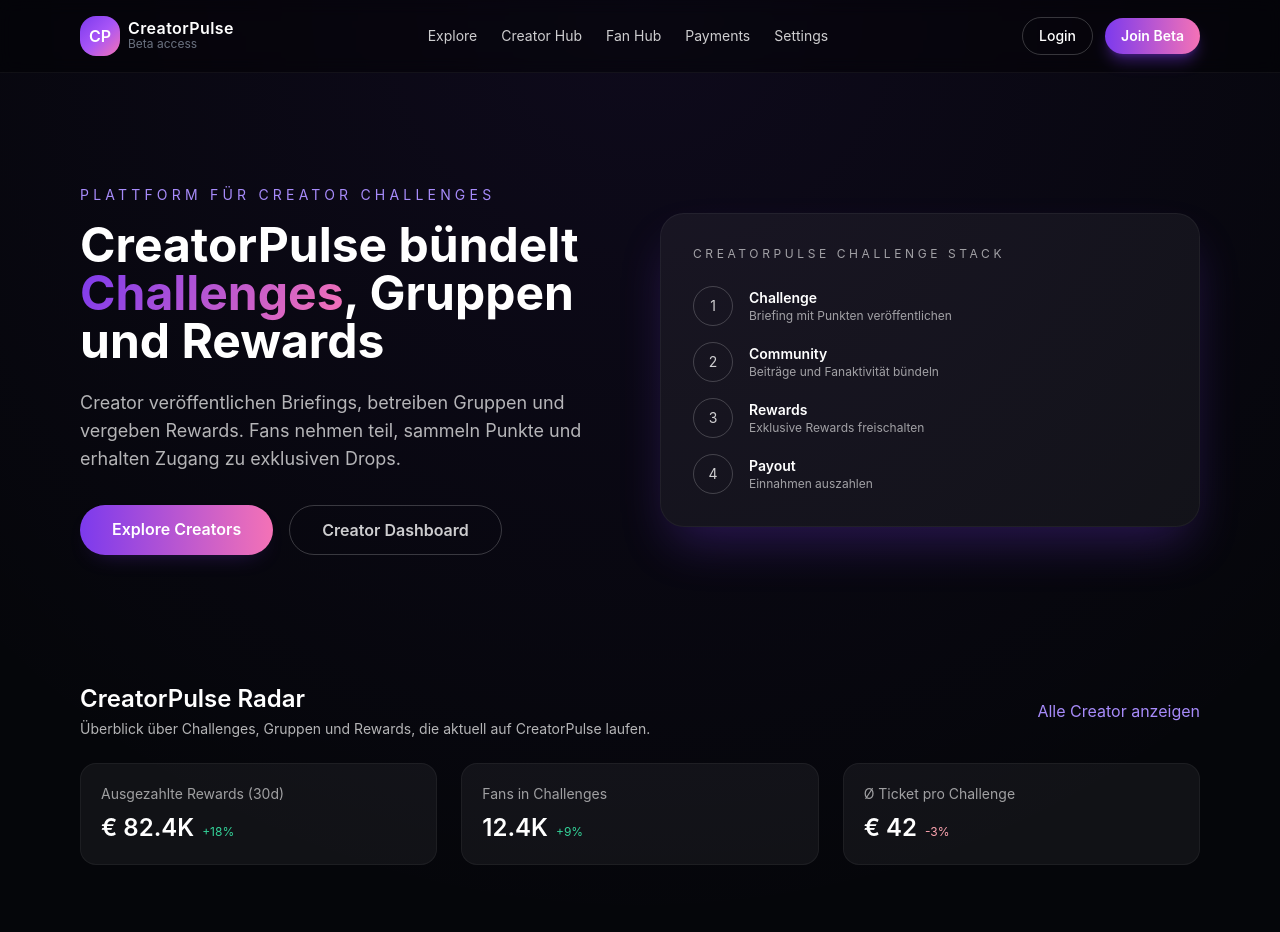
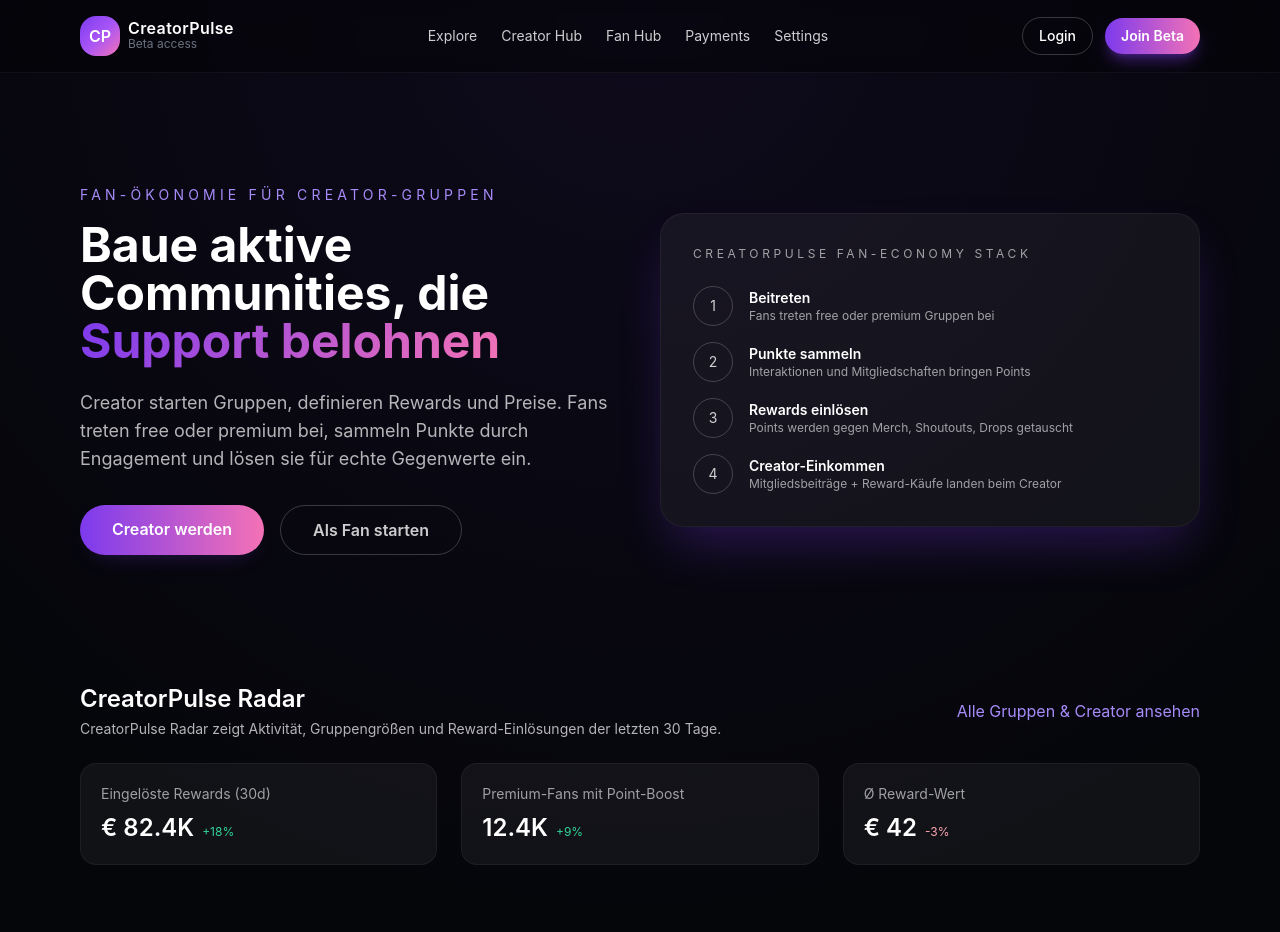
Before and after one commit to artverse456-debug/cnn2, a Next.js app in the folder creator-platform-ui/: page / in a window 1280 px wide. Shown: the top 932 px of the page. Built offline with nearby package versions, Linux system fonts and the light colour scheme; no server answers.

Commit message:
Update landing page copy for fan economy

```diff
--- a/creator-platform-ui/app/page.tsx
+++ b/creator-platform-ui/app/page.tsx
@@ -13,17 +13,20 @@ export default function LandingPage() {
       <section className="mx-auto max-w-6xl space-y-6 px-4">
         <SectionHeader
           title="CreatorPulse Radar"
-          description="Überblick über Challenges, Gruppen und Rewards, die aktuell auf CreatorPulse laufen."
-          action={<Link href="/explore" className="text-primary-light">Alle Creator anzeigen</Link>}
+          description="CreatorPulse Radar zeigt Aktivität, Gruppengrößen und Reward-Einlösungen der letzten 30 Tage."
+          action={<Link href="/explore" className="text-primary-light">Alle Gruppen & Creator ansehen</Link>}
         />
         <div className="grid gap-6 md:grid-cols-3">
-          <StatCard label="Ausgezahlte Rewards (30d)" value="€ 82.4K" trend={<span className="text-xs text-emerald-400">+18%</span>} />
-          <StatCard label="Fans in Challenges" value="12.4K" trend={<span className="text-xs text-emerald-400">+9%</span>} />
-          <StatCard label="Ø Ticket pro Challenge" value="€ 42" trend={<span className="text-xs text-rose-300">-3%</span>} />
+          <StatCard label="Eingelöste Rewards (30d)" value="€ 82.4K" trend={<span className="text-xs text-emerald-400">+18%</span>} />
+          <StatCard label="Premium-Fans mit Point-Boost" value="12.4K" trend={<span className="text-xs text-emerald-400">+9%</span>} />
+          <StatCard label="Ø Reward-Wert" value="€ 42" trend={<span className="text-xs text-rose-300">-3%</span>} />
         </div>
       </section>
       <section className="mx-auto max-w-6xl space-y-6 px-4">
-        <SectionHeader title="Gefragte Creator" description="Profile mit hoher Aktivität auf CreatorPulse" />
+        <SectionHeader
+          title="Beliebte Gruppen & Creator"
+          description="Öffentliche Fanclubs mit Free- und Premium-Beitritten, die Points und Rewards steuern."
+        />
         <div className="grid gap-6 md:grid-cols-3">
           {creators.map((creator) => (
             <CreatorCard key={creator.id} creator={creator} />
@@ -31,7 +34,10 @@ export default function LandingPage() {
         </div>
       </section>
       <section className="mx-auto max-w-6xl space-y-6 px-4 pb-16">
-        <SectionHeader title="Aktive Challenges" description="Offene Briefings mit Punkten, Rewards und exklusiven Drops" />
+        <SectionHeader
+          title="Neueste Aktivitäten und Fan-Möglichkeiten"
+          description="Engagement-Aktionen, Punktboosts und neue Rewards, die Creator für ihre Gruppen live stellen."
+        />
         <div className="grid gap-6 md:grid-cols-3">
           {featuredChallenges.map((challenge) => (
             <ChallengeCard key={challenge.id} challenge={challenge} />
--- a/creator-platform-ui/components/Hero.tsx
+++ b/creator-platform-ui/components/Hero.tsx
@@ -4,39 +4,44 @@ export function Hero() {
   return (
     <section className="mx-auto grid max-w-6xl gap-10 px-4 py-16 md:grid-cols-2 md:items-center">
       <div>
-        <p className="text-sm uppercase tracking-[0.3em] text-primary-light">Plattform für Creator Challenges</p>
+        <p className="text-sm uppercase tracking-[0.3em] text-primary-light">Fan-Ökonomie für Creator-Gruppen</p>
         <h1 className="mt-4 text-4xl font-bold text-white md:text-5xl">
-          CreatorPulse bündelt <span className="text-gradient">Challenges</span>, Gruppen und Rewards
+          Baue aktive Communities, die <span className="text-gradient">Support belohnen</span>
         </h1>
         <p className="mt-6 text-lg text-white/70">
-          Creator veröffentlichen Briefings, betreiben Gruppen und vergeben Rewards. Fans nehmen teil, sammeln Punkte und erhalten Zugang zu exklusiven Drops.
+          Creator starten Gruppen, definieren Rewards und Preise. Fans treten free oder premium bei, sammeln Punkte durch Engagement und lösen sie für echte Gegenwerte ein.
         </p>
         <div className="mt-8 flex flex-wrap gap-4">
           <Link
             href="/auth/login"
             className="rounded-full bg-gradient-to-r from-primary to-accent px-8 py-3 font-semibold shadow-soft"
           >
-            Explore Creators
+            Creator werden
           </Link>
           <Link
             href="/auth/login"
             className="rounded-full border border-white/20 px-8 py-3 font-semibold text-white/80 hover:border-primary"
           >
-            Creator Dashboard
+            Als Fan starten
           </Link>
         </div>
       </div>
       <div className="rounded-3xl border border-white/5 bg-white/5 p-8 text-sm text-white/80 shadow-2xl shadow-primary/30">
-        <p className="text-xs uppercase tracking-[0.3em] text-white/60">CreatorPulse Challenge Stack</p>
+        <p className="text-xs uppercase tracking-[0.3em] text-white/60">CreatorPulse Fan-Economy Stack</p>
         <div className="mt-6 space-y-4">
-          {["Challenge", "Community", "Rewards", "Payout"].map((step, index) => (
-            <div key={step} className="flex items-center gap-4">
+          {[
+            { title: "Beitreten", description: "Fans treten free oder premium Gruppen bei" },
+            { title: "Punkte sammeln", description: "Interaktionen und Mitgliedschaften bringen Points" },
+            { title: "Rewards einlösen", description: "Points werden gegen Merch, Shoutouts, Drops getauscht" },
+            { title: "Creator-Einkommen", description: "Mitgliedsbeiträge + Reward-Käufe landen beim Creator" }
+          ].map((step, index) => (
+            <div key={step.title} className="flex items-center gap-4">
               <div className="flex h-10 w-10 items-center justify-center rounded-full border border-white/20">
                 {index + 1}
               </div>
               <div>
-                <p className="font-semibold text-white">{step}</p>
-                <p className="text-xs text-white/60">{index === 0 ? "Briefing mit Punkten veröffentlichen" : index === 1 ? "Beiträge und Fanaktivität bündeln" : index == 2 ? "Exklusive Rewards freischalten" : "Einnahmen auszahlen"}</p>
+                <p className="font-semibold text-white">{step.title}</p>
+                <p className="text-xs text-white/60">{step.description}</p>
               </div>
             </div>
           ))}
```
